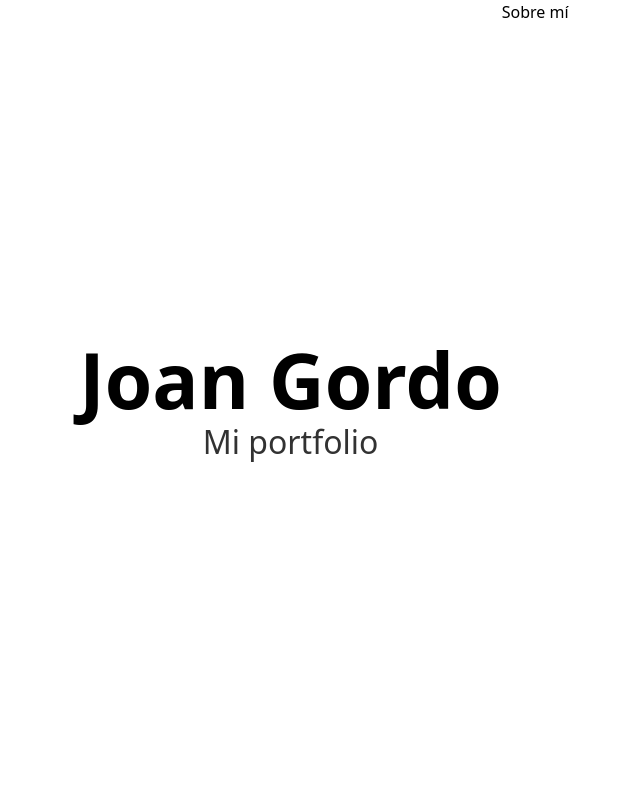
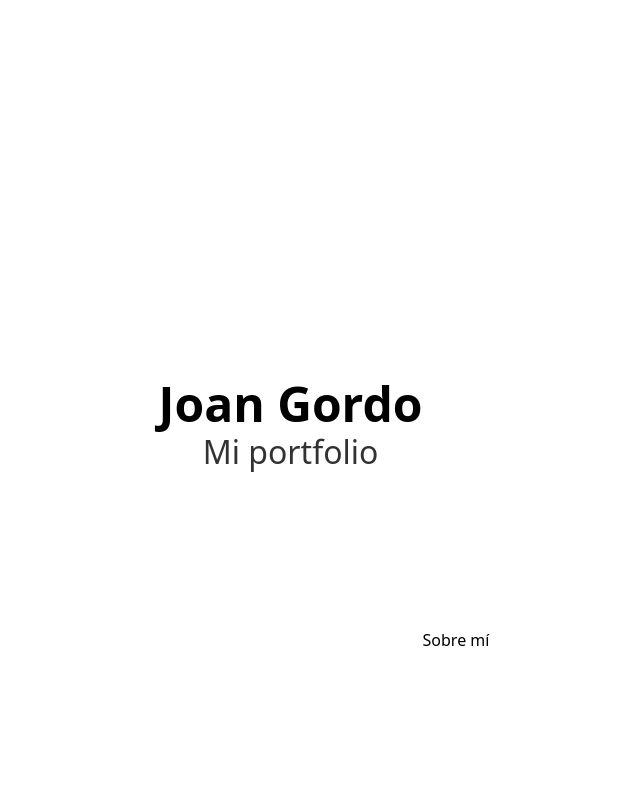
Before and after one commit to JoanGordoLopez/Portfolio-Def, a plain HTML site: page principalpage.html in a window 1280 px wide. Shown: the whole page, without its empty margins (316-956 px from the left). Drawn offline with Linux system fonts and the light colour scheme.

Commit message:
Botó AboutMe

```diff
--- a/css/style.css
+++ b/css/style.css
@@ -1,12 +1,11 @@
 .Introduction {
   display: flex;
-  flex-direction: column;
+  flex-direction: row;
   align-items: center;
-  justify-content: center;
 }
 
 .IntroductionTitle {
-  font-size: clamp(2.5rem, 6vw, 6rem);
+  font-size: clamp(1.5rem, 4vw, 3rem);
   font-weight: 700;
 }
 
@@ -23,6 +22,9 @@ body {
   justify-content: center;
 }
 
+.InitialSections {
+  display: flex;
+}
 .container {
   width: 100%;
   max-width: 1200px;
@@ -32,9 +34,14 @@ body {
   display: flex;
   flex-direction: column;
   justify-content: center;
-  min-height: 100vh;
+  padding-top: 3rem;
 }
 
+div:has(.AboutMeButton) {
+  display: flex;
+  justify-content: center;
+  margin-top: 60vh;
+}
 
 @media (max-width: 768px) {
   .IntroductionSubtitle {
```
Also changed, not shown: principalpage.html (+1 -1 lines).
